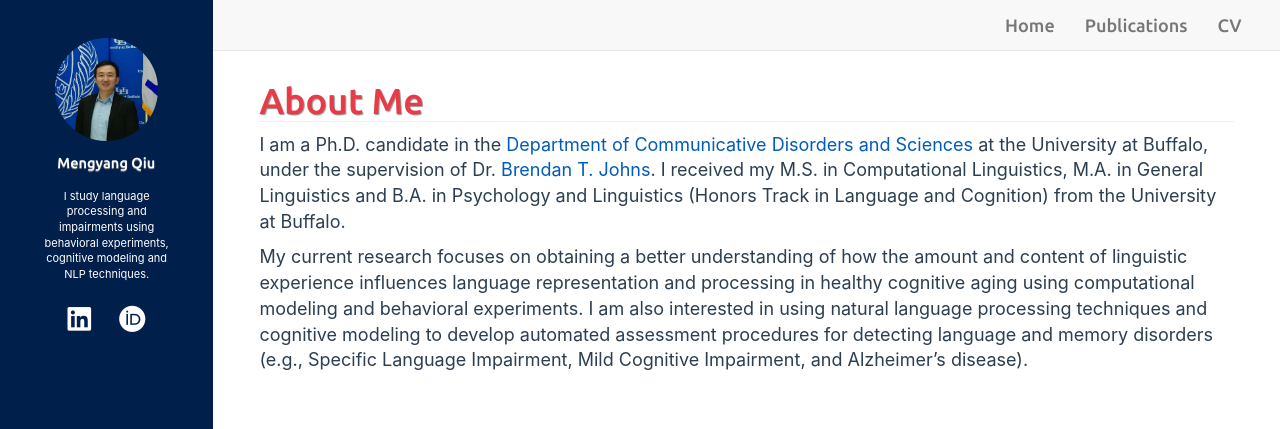
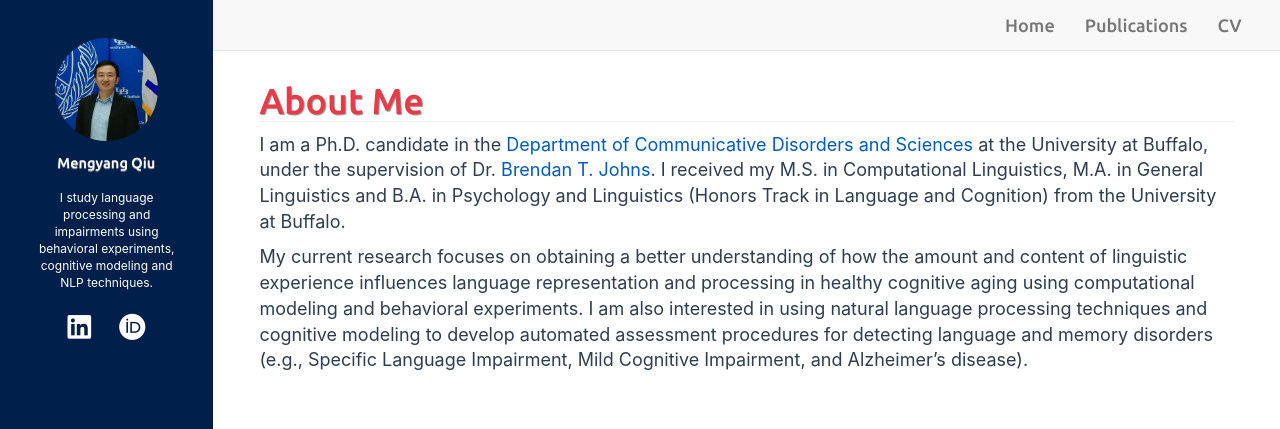
Before and after one commit to mengyangq/mengyangq.github.io, a Jekyll site: the page built from index.html, in a window 1280 px wide. Shown: the top 429 px of the page. Built offline with Jekyll 4.4.1, drawn with Linux system fonts in a browser that asks for light colours; nearby versions of some CDN libraries; a style sheet for code colours, icons or effects is not loaded.

Commit message:
Mon Oct 12 00:40:24 EDT 2020

```diff
--- a/assets/css/style.css
+++ b/assets/css/style.css
@@ -61,7 +61,7 @@ a.nav-link:hover {
 #bio {
   font-family: -apple-system,system-ui,BlinkMacSystemFont,"Segoe UI", "Roboto","Helvetica Neue",Arial,sans-serif;
   /*font-family: "Courier New", Courier, monospace;*/
-  font-size: 0.785em;
+  font-size: 0.857em;
   margin: 0 auto;
   margin-bottom: 25px;
 }
```
